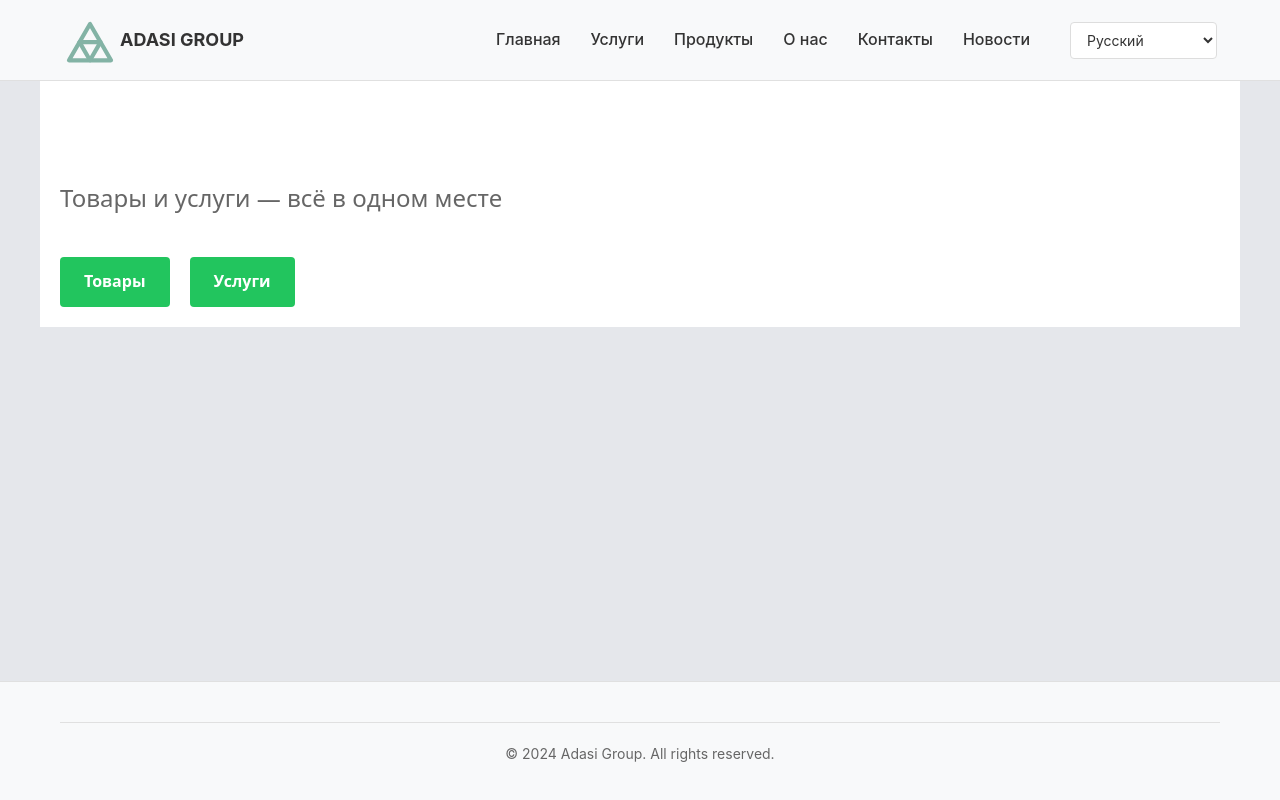
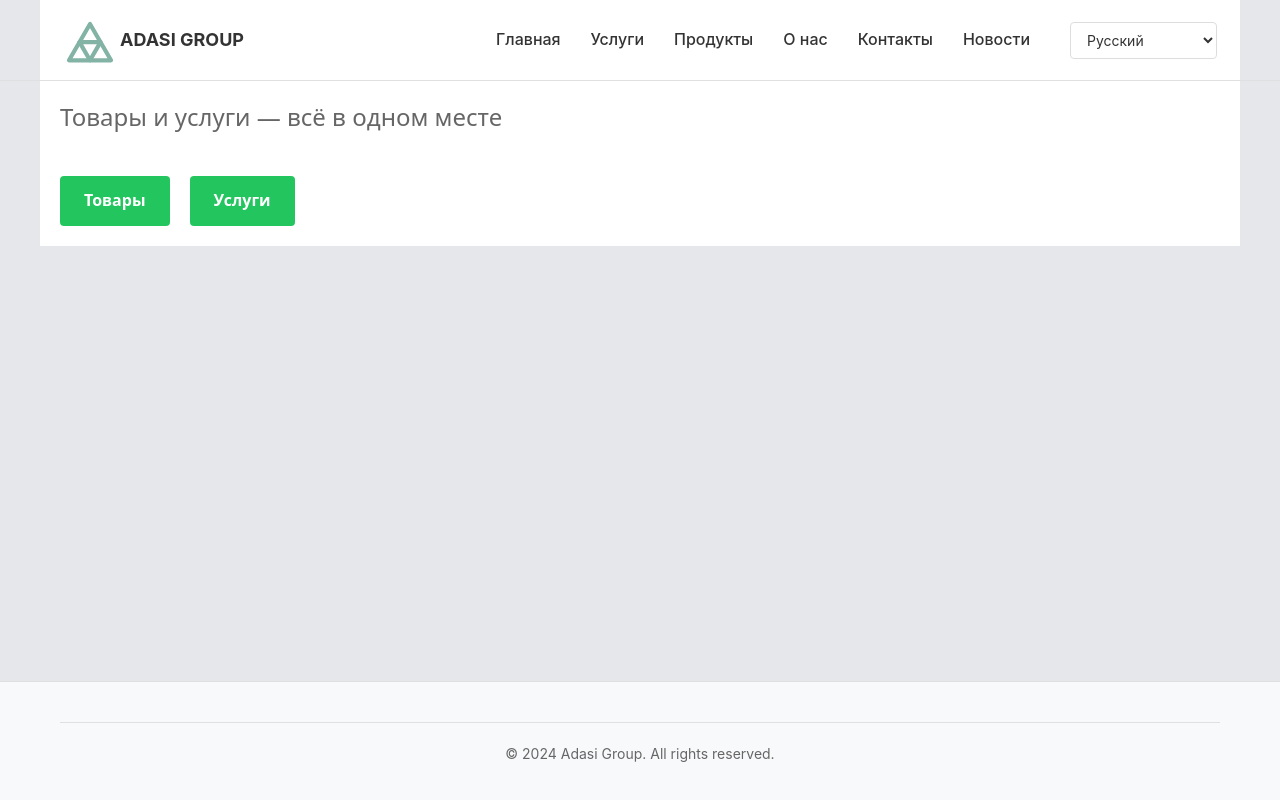
Before and after one commit to XPNCBS/ADASI-GROUP, a React (Vite) app: page / in a window 1280 px wide. Built offline with nearby package versions, Linux system fonts and the light colour scheme.

Commit message:
fix header scroll

```diff
--- a/src/components/Header.tsx
+++ b/src/components/Header.tsx
@@ -3,15 +3,22 @@ import Logo from "../assets/logo";
 import initializeHeaderController from "../controllers/headerController";
 import Navbar from "./shared/Navbar";
 import LanguageSwitcher from "./shared/LanguageSwitcher";
+import { useState } from "react";
+export default function Header() {
+  const [isScrolled,setScrolled] = useState(false)
+  useEffect(() => {
+    const handleScroll = ()=>{
+      setScrolled(window.scrollY > 0)
 
-export default function Header() {
-  useEffect(() => {
-    return initializeHeaderController();
+    }
+    window.addEventListener("scroll",handleScroll)
+    handleScroll()
+    return()=> window.removeEventListener("scroll",handleScroll)
   }, []);
 
   return (
     <>
-      <header className="header">
+      <header className={`header ${isScrolled ? "scrolled" : ""}`}>
         <div className="header-container">
           <div className="header-logo">
             <div style={{ width: "50px", height: "50px" }}>
--- a/src/styles/shared/header.css
+++ b/src/styles/shared/header.css
@@ -3,17 +3,18 @@
 }
 
 .header {
-  background-color: #f8f9fa;
+  background-color: transparent;
   border-bottom: 1px solid #e0e0e0;
   padding: 15px 0;
-  position: sticky;
-  top: 0;
+  position: fixed;
+  right: 0;
+  left: 0;
   z-index: 100;
 }
 
 .header.scrolled {
   color: #ffffff;
-  background-color: #ffffff00;
+  background-color: #f8f9fa;
   box-shadow: 0 1px 10px rgb(0 0 0 / 8%);
 }
 
@@ -24,6 +25,7 @@
   align-items: center;
   gap: 40px;
   padding: 0 20px;
+  position: sticky;
 }
 .g{}
 .header-logo {
```
Also changed, not shown: 1 other file (tests, documents, lock files or other folders).
